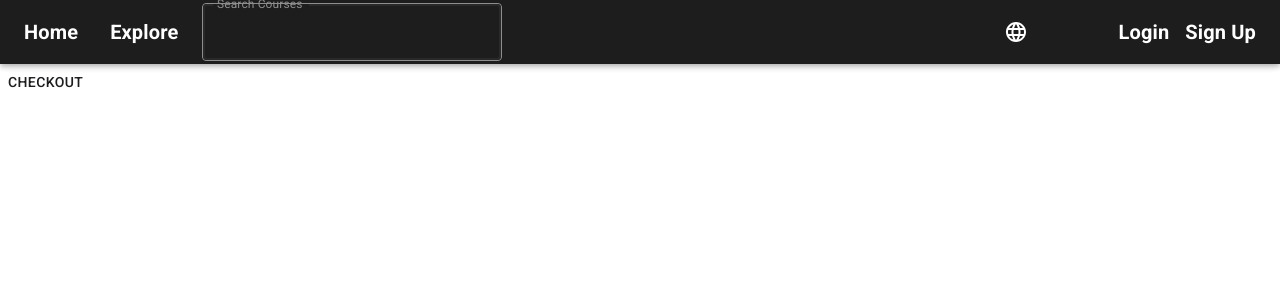
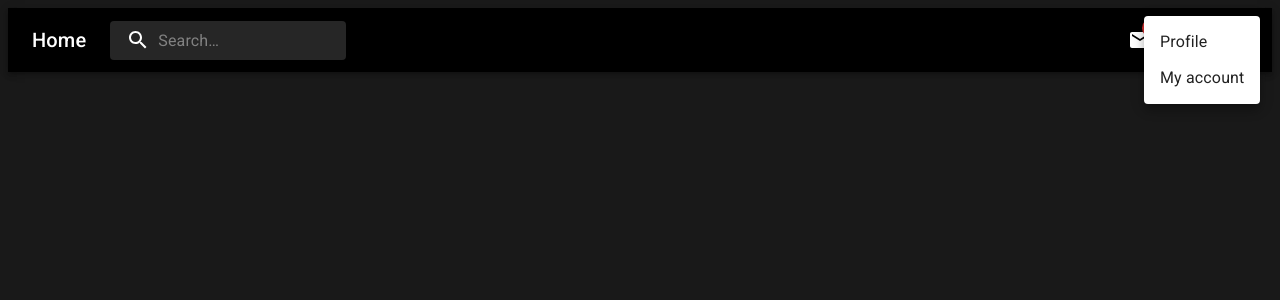
Before and after one commit to Advanced-Computer-Lab-2022/Asyad-El-Code, a React (Create React App) app in the folder client/: page /ta in a window 1280 px wide. Both pictures are taken after a click on the button "account of current user". Shown: the top 300 px of the page. Built offline with nearby package versions, Linux system fonts and the light colour scheme; no server answers.

Commit message:
fix bugs in constants for trainee

```diff
--- a/client/src/App.js
+++ b/client/src/App.js
@@ -25,6 +25,7 @@ import Testo from "./components/Trainee/test";
 import { SuccessPage } from "./components/Trainee/SuccessPage";
 import CourseRequests from "./components/Admin/CourseRequest";
 import Problems from "./components/Admin/Problems";
+import PrimarySearchAppBar from "./components/Navbar/tst";
 
 const theme = createTheme({
   palette: {
@@ -37,11 +38,13 @@ const theme = createTheme({
   },
 });
 export const App = () => {
-
   return (
     <ThemeProvider theme={theme}>
       <ScrollToTop>
         <Switch>
+          <Route exact path="/ta">
+            <PrimarySearchAppBar></PrimarySearchAppBar>
+          </Route>
           <Route exact path="/">
             <SplashScreen></SplashScreen>
           </Route>
--- a/client/src/actions/corporate.js
+++ b/client/src/actions/corporate.js
@@ -1,5 +1,9 @@
 import * as api from "../api/corporate";
-import { FETCH_CORPORATES, ADD_CORPORATE, GET_TRAINEE } from "../constants/corporate";
+import {
+  FETCH_CORPORATES,
+  ADD_CORPORATE,
+  GET_CORPORATE,
+} from "../constants/corporate";
 
 export const getCorporates = () => async (dispatch) => {
   try {
@@ -14,11 +18,10 @@ export const getCorporates = () => async (dispatch) => {
 
 export const addCorporate = (corporate) => async (dispatch) => {
   try {
-
     const res = await api.addCorporate(corporate);
     console.log(res.data);
-      if(res.status===200)
-        dispatch({ type: ADD_CORPORATE, payload: res.data});
+    if (res.status === 200)
+      dispatch({ type: ADD_CORPORATE, payload: res.data });
   } catch (error) {
     console.log(error);
   }
@@ -27,8 +30,8 @@ export const addCorporate = (corporate) => async (dispatch) => {
 export const getCorporate = () => async (dispatch) => {
   try {
     const { data } = await api.getCorporate();
-      dispatch({ type: GET_TRAINEE, payload: data });
+    dispatch({ type: GET_CORPORATE, payload: data });
   } catch (error) {
     console.log(error);
   }
-  }
+};
--- a/client/src/components/Course/CourseContents.js
+++ b/client/src/components/Course/CourseContents.js
@@ -290,6 +290,7 @@ export default function CourseContents() {
         {course?.outlines.map((outline, index) => {
           return (
             <AccordionSet
+              key={index}
               index={index}
               outline={outline}
               userObject={userObject}
--- a/client/src/components/Course/CoursePage.js
+++ b/client/src/components/Course/CoursePage.js
@@ -73,13 +73,13 @@ export const CoursePage = () => {
   //   (c) => c._id === courses[0]?._id
   // );
   if (traineeType === "individualTrainee") {
-    if (individualTrainee?.courses.length > 0) {
+    if (individualTrainee?.courses?.length > 0) {
       isCourseInUserCourses = individualTrainee?.courses?.find(
         (c) => c._id === courses[0]?._id
       );
     }
   } else {
-    if (corporateTrainee?.courses.length > 0) {
+    if (corporateTrainee?.courses?.length > 0) {
       isCourseInUserCourses = corporateTrainee?.courses?.find(
         (c) => c._id === courses[0]?._id
       );
--- /dev/null
+++ b/client/src/components/Navbar/tst.js
@@ -0,0 +1,228 @@
+import * as React from "react";
+import { styled, alpha } from "@mui/material/styles";
+import AppBar from "@mui/material/AppBar";
+import Box from "@mui/material/Box";
+import Toolbar from "@mui/material/Toolbar";
+import IconButton from "@mui/material/IconButton";
+import Typography from "@mui/material/Typography";
+import InputBase from "@mui/material/InputBase";
+import Badge from "@mui/material/Badge";
+import MenuItem from "@mui/material/MenuItem";
+import Menu from "@mui/material/Menu";
+import MenuIcon from "@mui/icons-material/Menu";
+import SearchIcon from "@mui/icons-material/Search";
+import AccountCircle from "@mui/icons-material/AccountCircle";
+import MailIcon from "@mui/icons-material/Mail";
+import NotificationsIcon from "@mui/icons-material/Notifications";
+import MoreIcon from "@mui/icons-material/MoreVert";
+
+const Search = styled("div")(({ theme }) => ({
+  position: "relative",
+  borderRadius: theme.shape.borderRadius,
+  backgroundColor: alpha(theme.palette.common.white, 0.15),
+  "&:hover": {
+    backgroundColor: alpha(theme.palette.common.white, 0.25),
+  },
+  marginRight: theme.spacing(2),
+  marginLeft: 0,
+  width: "100%",
+  [theme.breakpoints.up("sm")]: {
+    marginLeft: theme.spacing(3),
+    width: "auto",
+  },
+}));
+
+const SearchIconWrapper = styled("div")(({ theme }) => ({
+  padding: theme.spacing(0, 2),
+  height: "100%",
+  position: "absolute",
+  pointerEvents: "none",
+  display: "flex",
+  alignItems: "center",
+  justifyContent: "center",
+}));
+
+const StyledInputBase = styled(InputBase)(({ theme }) => ({
+  color: "inherit",
+  "& .MuiInputBase-input": {
+    padding: theme.spacing(1, 1, 1, 0),
+    // vertical padding + font size from searchIcon
+    paddingLeft: `calc(1em + ${theme.spacing(4)})`,
+    transition: theme.transitions.create("width"),
+    width: "100%",
+    [theme.breakpoints.up("md")]: {
+      width: "20ch",
+    },
+  },
+}));
+
+export default function PrimarySearchAppBar() {
+  const [anchorEl, setAnchorEl] = React.useState(null);
+  const [mobileMoreAnchorEl, setMobileMoreAnchorEl] = React.useState(null);
+
+  const isMenuOpen = Boolean(anchorEl);
+  const isMobileMenuOpen = Boolean(mobileMoreAnchorEl);
+
+  const handleProfileMenuOpen = (event) => {
+    setAnchorEl(event.currentTarget);
+  };
+
+  const handleMobileMenuClose = () => {
+    setMobileMoreAnchorEl(null);
+  };
+
+  const handleMenuClose = () => {
+    setAnchorEl(null);
+    handleMobileMenuClose();
+  };
+
+  const handleMobileMenuOpen = (event) => {
+    setMobileMoreAnchorEl(event.currentTarget);
+  };
+
+  const menuId = "primary-search-account-menu";
+  const renderMenu = (
+    <Menu
+      anchorEl={anchorEl}
+      anchorOrigin={{
+        vertical: "top",
+        horizontal: "right",
+      }}
+      id={menuId}
+      keepMounted
+      transformOrigin={{
+        vertical: "top",
+        horizontal: "right",
+      }}
+      open={isMenuOpen}
+      onClose={handleMenuClose}
+    >
+      <MenuItem onClick={handleMenuClose}>Profile</MenuItem>
+      <MenuItem onClick={handleMenuClose}>My account</MenuItem>
+    </Menu>
+  );
+
+  const mobileMenuId = "primary-search-account-menu-mobile";
+  const renderMobileMenu = (
+    <Menu
+      anchorEl={mobileMoreAnchorEl}
+      anchorOrigin={{
+        vertical: "top",
+        horizontal: "right",
+      }}
+      id={mobileMenuId}
+      keepMounted
+      transformOrigin={{
+        vertical: "top",
+        horizontal: "right",
+      }}
+      open={isMobileMenuOpen}
+      onClose={handleMobileMenuClose}
+    >
+      <MenuItem>
+        <IconButton size="large" aria-label="show 4 new mails" color="inherit">
+          <Badge badgeContent={4} color="error">
+            <MailIcon />
+          </Badge>
+        </IconButton>
+        <p>Messages</p>
+      </MenuItem>
+      <MenuItem>
+        <IconButton
+          size="large"
+          aria-label="show 17 new notifications"
+          color="inherit"
+        >
+          <Badge badgeContent={17} color="error">
+            <NotificationsIcon />
+          </Badge>
+        </IconButton>
+        <p>Notifications</p>
+      </MenuItem>
+      <MenuItem onClick={handleProfileMenuOpen}>
+        <IconButton
+          size="large"
+          aria-label="account of current user"
+          aria-controls="primary-search-account-menu"
+          aria-haspopup="true"
+          color="inherit"
+        >
+          <AccountCircle />
+        </IconButton>
+        <p>Profile</p>
+      </MenuItem>
+    </Menu>
+  );
+
+  return (
+    <Box sx={{ flexGrow: 1 }}>
+      <AppBar sx={{ backgroundColor: "black" }} position="static">
+        <Toolbar>
+          <Typography
+            variant="h6"
+            noWrap
+            component="div"
+            sx={{ display: { xs: "none", sm: "block" } }}
+          >
+            Home
+          </Typography>
+          <Search>
+            <SearchIconWrapper>
+              <SearchIcon />
+            </SearchIconWrapper>
+            <StyledInputBase
+              placeholder="Search…"
+              inputProps={{ "aria-label": "search" }}
+            />
+          </Search>
+          <Box sx={{ flexGrow: 1 }} />
+          <Box sx={{ display: { xs: "none", md: "flex" } }}>
+            <IconButton
+              size="large"
+              aria-label="show 4 new mails"
+              color="inherit"
+            >
+              <Badge badgeContent={4} color="error">
+                <MailIcon />
+              </Badge>
+            </IconButton>
+            <IconButton
+              size="large"
+              aria-label="show 17 new notifications"
+              color="inherit"
+            >
+              <Badge badgeContent={17} color="error">
+                <NotificationsIcon />
+              </Badge>
+            </IconButton>
+            <IconButton
+              size="large"
+              edge="end"
+              aria-label="account of current user"
+              aria-controls={menuId}
+              aria-haspopup="true"
+              onClick={handleProfileMenuOpen}
+              color="inherit"
+            >
+              <AccountCircle />
+            </IconButton>
+          </Box>
+          <Box sx={{ display: { xs: "flex", md: "none" } }}>
+            <IconButton
+              size="large"
+              aria-label="show more"
+              aria-controls={mobileMenuId}
+              aria-haspopup="true"
+              onClick={handleMobileMenuOpen}
+              color="inherit"
+            >
+              <MoreIcon />
+            </IconButton>
+          </Box>
+        </Toolbar>
+      </AppBar>
+      {renderMobileMenu}
+      {renderMenu}
+    </Box>
+  );
+}
--- a/client/src/constants/corporate.js
+++ b/client/src/constants/corporate.js
@@ -1,3 +1,3 @@
 export const FETCH_CORPORATES = "FETCH_CORPORATES";
 export const ADD_CORPORATE = "ADD_CORPORATE";
-export const GET_TRAINEE = "GET_TRAINEE";
+export const GET_CORPORATE = "GET_CORPORATE";
--- a/client/src/reducers/corporate.js
+++ b/client/src/reducers/corporate.js
@@ -1,4 +1,8 @@
-import { FETCH_CORPORATES, ADD_CORPORATE, GET_TRAINEE } from "../constants/corporate";
+import {
+  FETCH_CORPORATES,
+  ADD_CORPORATE,
+  GET_CORPORATE,
+} from "../constants/corporate";
 
 export default (corporates = [], action) => {
   console.log("Iam here in the corperate reducer");
@@ -7,7 +11,7 @@ export default (corporates = [], action) => {
       return action.payload;
     case ADD_CORPORATE:
       return [...corporates, action.payload];
-    case GET_TRAINEE:
+    case GET_CORPORATE:
       return action.payload;
     default:
       return corporates;
--- a/client/src/reducers/individualTrainee.js
+++ b/client/src/reducers/individualTrainee.js
@@ -1,6 +1,7 @@
 import { FETCH_TRAINEE, UPDATE_TRAINEE } from "../constants/individualTrainee";
 
 export default (individualTrainee = {}, action) => {
+  console.log("HI IAM IN THE INDIVIIAL");
   switch (action.type) {
     case FETCH_TRAINEE: {
       console.log("Iam in the freducer o individiilatTriannee");
```
Also changed, not shown: 1 other file (tests, documents, lock files or other folders). Lines whose indentation alone changed are shown as unchanged.
